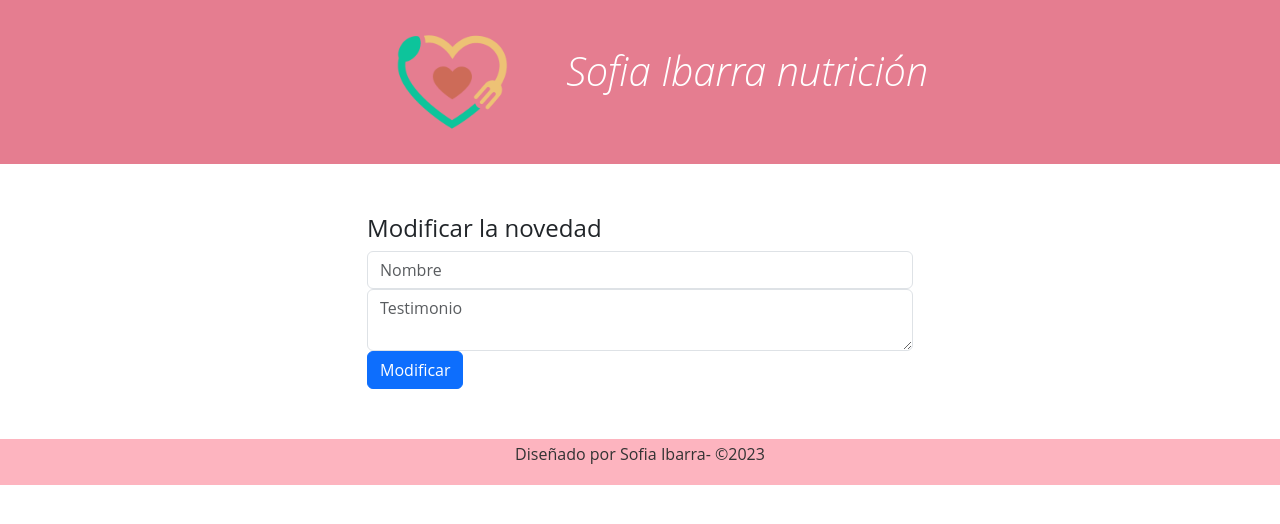
After one commit to sofiaibarra415/utn-back, a Node server app: page /admin/novedades/modificar/1 in a window 1280 px wide. The commit adds this page. Shown: the top 524 px of the page. Run offline with Node 20, Linux system fonts and the light colour scheme; the visitor is signed in with stand-in values (Sample User, id 1); data that the repository does not hold is empty.

Commit message:
Clase 01/08

```diff
--- a/models/novedadesModel.js
+++ b/models/novedadesModel.js
@@ -16,4 +16,25 @@ async function insertNovedad (obj) {
       }
     }
 
-module.exports = { getNovedades, insertNovedad }
+    async function deleteNovedadesById(id){
+      var query = 'delete from novedades where id=?';
+      var rows = await pool.query (query, [id]);
+      return rows;
+    }
+    async function getNovedadById(id){
+      var query = "select * from novedades where id=?";
+      var rows = await pool.query (query, [id]);
+      return rows[0];
+    }
+
+    async function modificarNovedadById(obj, id){
+      try{
+        var query = "update novedades set ? where id = ?";
+        var rows = await pool.query(query,[obj, id]);
+        return rows;
+      } catch (error){
+        throw error;
+      }
+    }
+
+module.exports = { getNovedades, insertNovedad, deleteNovedadesById, getNovedadById, modificarNovedadById}
--- a/routes/admin/novedades.js
+++ b/routes/admin/novedades.js
@@ -1,43 +1,89 @@
 var express = require('express');
 var router = express.Router();
-var novedadesModel = require ('../../models/novedadesModel')
+var novedadesModel = require('../../models/novedadesModel')
 
 /* GET home page. */
-router.get('/', async function(req, res, next) {
+router.get('/', async function (req, res, next) {
   var novedades = await novedadesModel.getNovedades();
+  novedades.sort((a, b) => a.id - b.id);
   res.render('admin/novedades', {
-    layout:'admin/layout' ,
+    layout: 'admin/layout',
     persona: req.session.nombre,
     novedades
   });
 });
-router.get('/agregar', (req, res, next)=>{
+router.get('/agregar', (req, res, next) => {
   res.render('admin/agregar', {
     layout: 'admin/layout'
   })
 });
-router.post('/agregar', async(req, res, next) =>{
+router.post('/agregar', async (req, res, next) => {
 
-  try{
+  try {
     console.log(req.body)
 
-    if (req.body.titulo !="" && req.body.subtitulo !="" && req.body.cuerpo !=""){
+    if (req.body.nombre != "" &&  req.body.testimonio != "") {
       await novedadesModel.insertNovedad(req.body);
       res.redirect('/admin/novedades')
-    }else {
+    } else {
       res.render('admin/agregar', {
-        layout:'admin/layout',
-        error:true,
-        message:'Todos los campos son requeridos'
+        layout: 'admin/layout',
+        error: true,
+        message: 'Todos los campos son requeridos'
       })
     }
-  }catch (error){
+  } catch (error) {
     console.log(error)
-    res.render('admin/agregar',{
-      layout:'admin/layout',
-      error:true,
-      message:'No se cargo la novedad'
+    res.render('admin/agregar', {
+      layout: 'admin/layout',
+      error: true,
+      message: 'No se cargo la novedad'
+    })
+  }
+});
+
+router.get('/eliminar/:id', async (req, res, next) => {
+  var id = req.params.id;
+  await novedadesModel.deleteNovedadesById(id);
+  res.redirect('/admin/novedades');
+});
+
+router.get('/modificar/:id', async (req, res, next) => {
+  var id = req.params.id;
+  var novedad = await novedadesModel.getNovedadById(id);
+
+  res.render('admin/modificar', {
+    layout: 'admin/layout',
+    novedad
+  });
+});
+
+router.post('/modificar', async (req, res, next) => {
+  try {
+    const novedadEnDB = await novedadesModel.getNovedadById(req.body.id)
+    const body = req.body
+    if (body.nombre !== novedadEnDB.nombre || body.testimonio !== novedadEnDB.testimonio) {
+      var obj = {
+        nombre: req.body.nombre,
+        testimonio: req.body.testimonio
+      }
+
+      await novedadesModel.modificarNovedadById(obj, req.body.id);
+      res.redirect('/admin/novedades');
+    } else {
+      res.render('admin/modificar', {
+        layout: 'admin/layout',
+        error: true, message: 'No se modificó la novedad'
+      })
+    }
+
+  } catch (error) {
+    res.render('admin/modificar', {
+      layout: 'admin/layout',
+      error: true, message: 'No se modificó la novedad'
     })
   }
 })
+
+
 module.exports = router;
--- /dev/null
+++ b/views/admin/modificar.hbs
@@ -0,0 +1,18 @@
+<div class="container" style="margin:50px auto">
+  <div class="row">
+    <div class="col-6 offset-3">
+      <h4>Modificar la novedad</h4>
+      <form method="post" action="/admin/novedades/modificar">
+        <input type="hidden" value="{{novedad.id}}" name="id">
+        <div class="form-group">
+          <input type="text" placeholder="Nombre" value="{{novedad.nombre}}" class="form-control" name="nombre">
+        </div>
+        <div class="form-group">
+          <textarea type="text" placeholder="Testimonio" class="form-control" name="testimonio">{{novedad.testimonio}}</textarea>
+        </div>
+        <button type="submit" class="btn btn-primary">Modificar</button>
+      </form>
+      {{#if error}} <h5>{{message}}</h5> {{/if}}
+    </div>
+  </div>
+</div>
```
Also changed, not shown: views/admin/agregar.hbs (+2 -5 lines), views/admin/novedades.hbs (+8 -8 lines).
